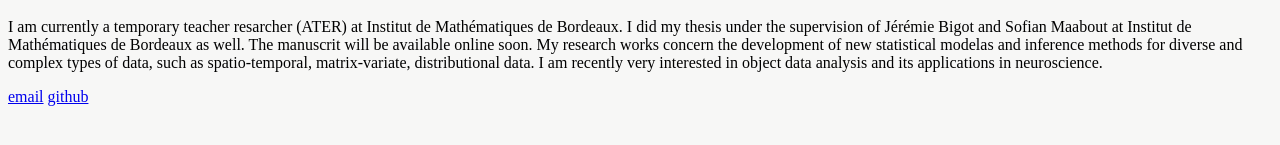
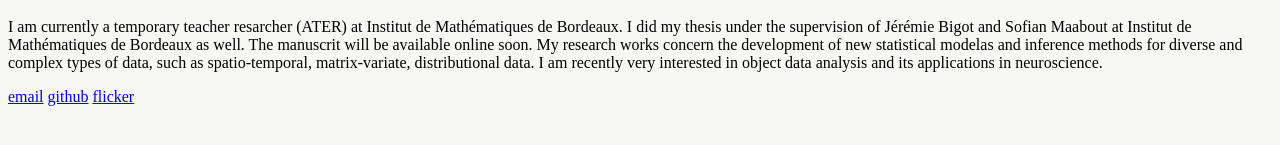
Before and after one commit to yiyej/yiyej.github.io, a Jekyll site: the page built from index.html, in a window 1280 px wide. Shown: the part 312-457 px from the top of the page. Built offline with Jekyll 4.4.1, drawn with Linux system fonts in a browser that asks for light colours.

Commit message:
Update default.html

```diff
--- a/_layouts/default.html
+++ b/_layouts/default.html
@@ -12,5 +12,6 @@
   <footer>
       <a href="mailto:yiyejiang93@gmail.com">email</a>
       <a href="https://github.com/yiyej">github</a>
+      <a href="https://www.flickr.com/photos/yeeyejiang/">flicker</a>
   </footer>
 </html>
```
